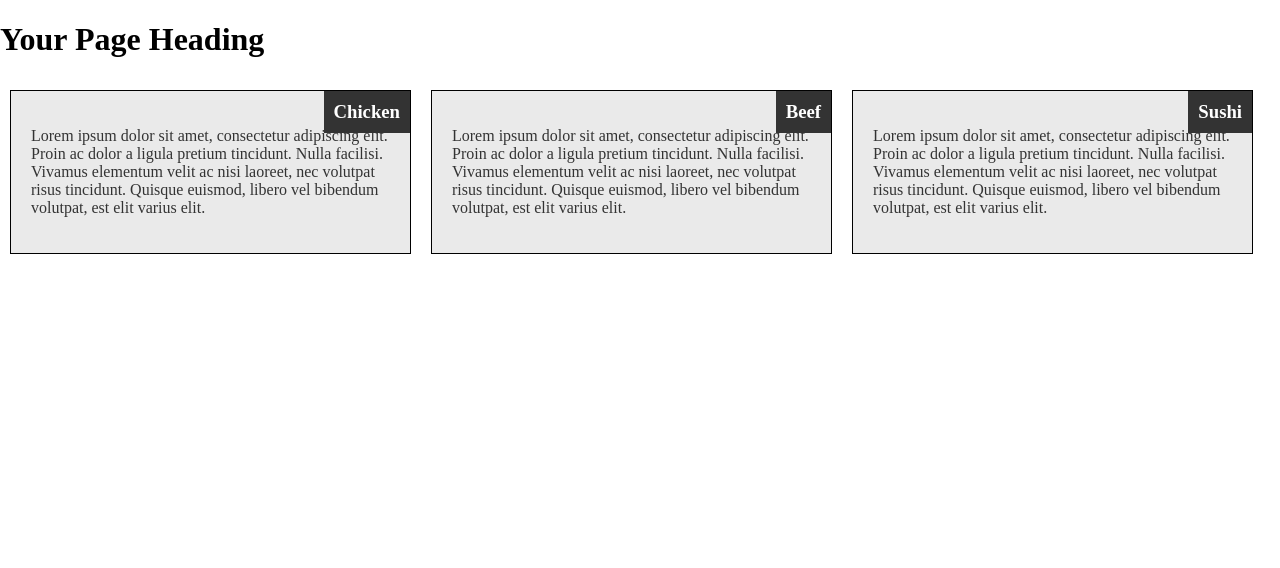
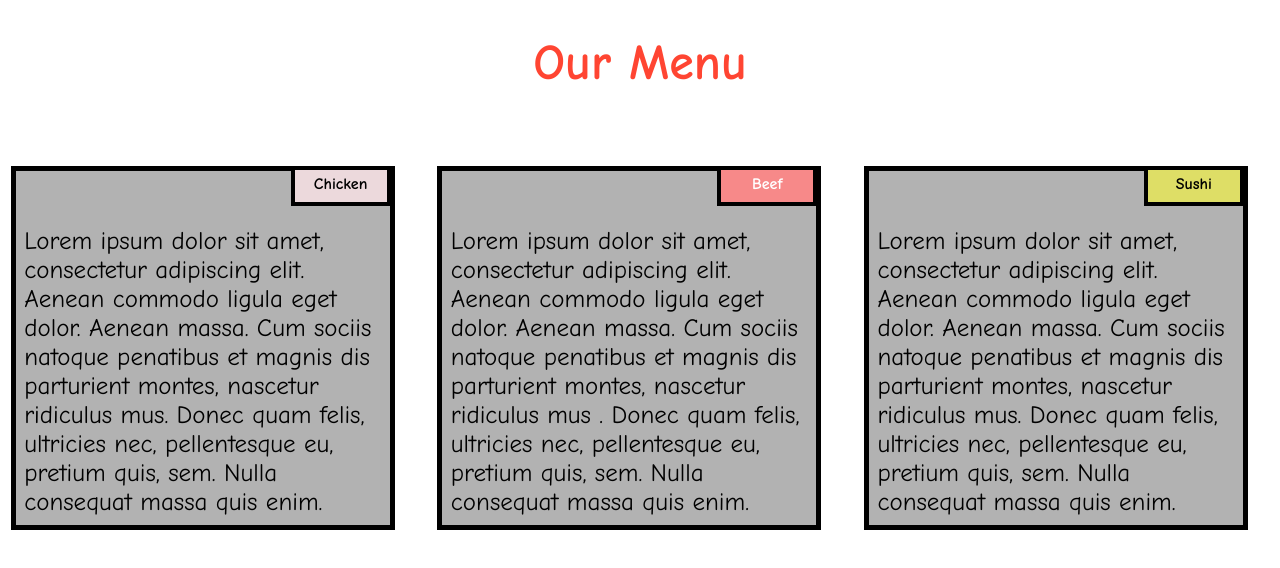
Before and after one commit to Natib22/coursera, a plain HTML site: page module 2 soln/index.html in a window 1280 px wide. Drawn offline with Linux system fonts and the light colour scheme.

Commit message:
final design

```diff
--- a/module 2 soln/index.html
+++ b/module 2 soln/index.html
@@ -1,45 +1,51 @@
 <!DOCTYPE html>
 <html lang="en">
 <head>
-    <meta charset="UTF-8">
-    <meta name="viewport" content="width=device-width, initial-scale=1.0">
-    <title>Your Assignment Title</title>
-    <link rel="stylesheet" href="style.css">
+    <title>Responsive Layout</title>
+    <meta name="viewport" content="width=device-width, initial-scale=1">
+    <link rel="stylesheet" type="text/css" href="style.css">
 </head>
 <body>
-    <h1>Your Page Heading</h1>
-    <div class="mydiv clearfix">
+    <h1>Our Menu</h1>
+
+    <div class="container">
         <div class="row">
-            <section class="section-box">
-                <h3 class="section-title">Chicken</h3>
-                <p>
-                    Lorem ipsum dolor sit amet, consectetur adipiscing elit.
-                    Proin ac dolor a ligula pretium tincidunt. Nulla facilisi.
-                    Vivamus elementum velit ac nisi laoreet, nec volutpat risus tincidunt.
-                    Quisque euismod, libero vel bibendum volutpat, est elit varius elit.
-                </p>
-            </section>
-            <section class="section-box">
-                <h3 class="section-title">Beef</h3>
-                <p>
-                    Lorem ipsum dolor sit amet, consectetur adipiscing elit.
-                    Proin ac dolor a ligula pretium tincidunt. Nulla facilisi.
-                    Vivamus elementum velit ac nisi laoreet, nec volutpat risus tincidunt.
-                    Quisque euismod, libero vel bibendum volutpat, est elit varius elit.
-                </p>
-            </section>
-        </div>
-        <div class="row">
-            <section class="section-box seccc">
-                <h3 class="section-title">Sushi</h3>
-                <p>
-                    Lorem ipsum dolor sit amet, consectetur adipiscing elit.
-                    Proin ac dolor a ligula pretium tincidunt. Nulla facilisi.
-                    Vivamus elementum velit ac nisi laoreet, nec volutpat risus tincidunt.
-                    Quisque euismod, libero vel bibendum volutpat, est elit varius elit.
-                </p>
-            </section>
+
+            <div class="col-lg-4 col-md-6 col-sm-12">
+                <div class="box">
+                    <p class="content-name name1">Chicken</p>
+                    <p class="content">Lorem ipsum dolor sit amet, consectetur
+                        adipiscing elit. Aenean commodo ligula eget dolor. Aenean
+                        massa. Cum sociis natoque penatibus et magnis dis parturient
+                         montes, nascetur ridiculus mus. Donec quam felis, ultricies nec,
+                         pellentesque eu, pretium quis, sem. Nulla consequat massa quis enim.</p>
+                </div>
+            </div>
+
+            <div class="col-lg-4 col-md-6 col-sm-12">
+                <div class="box">
+                    <p class="content-name name2">Beef</p>
+                    <p class="content">Lorem ipsum dolor sit amet, consectetur adipiscing elit.
+                         Aenean commodo ligula eget dolor.
+                        Aenean massa. Cum sociis natoque penatibus et
+                         magnis dis parturient montes, nascetur ridiculus mus
+                         . Donec quam felis, ultricies nec, pellentesque eu, pretium quis,
+                          sem. Nulla consequat massa quis enim.</p>
+                </div>
+            </div>
+
+            <div class="col-lg-4 col-md-12 col-sm-12">
+                <div class="box">
+                    <p class="content-name name3">Sushi</p>
+                    <p class="content">Lorem ipsum dolor sit amet, consectetur adipiscing elit.
+                        Aenean commodo ligula eget dolor. Aenean massa. Cum sociis natoque penatibus
+                         et magnis dis parturient montes, nascetur ridiculus mus. Donec quam felis,
+                         ultricies nec, pellentesque eu, pretium quis, sem. Nulla consequat massa quis enim.</p>
+                </div>
+            </div>
+
         </div>
     </div>
+
 </body>
 </html>
--- a/module 2 soln/style.css
+++ b/module 2 soln/style.css
@@ -2,49 +2,100 @@
     box-sizing: border-box;
   }
 
-body {
+  body{
       margin: 0;
-    font-family: 'Times New Roman', Times, serif, sans-serif;
+      padding: 0;
+    font-family: "Comic Sans MS", cursive, sans-serif;
   }
 
-.section-box {
-    background-color: #eaeaea;
-    color: #333;
-    border: 1px solid black;
-    padding: 20px;
-    margin: 10px;
-    position: relative;
-    float: left;
-    width: 48%; /* Default width for tablet view */
+  .container {
+    margin-top: 5%;
+    margin-bottom: 5%;
   }
 
-.section-title {
-    position: absolute;
-    top: 0;
-    right: 0;
-    background-color: #333;
-    color: white;
-    padding: 10px;
-    margin: 0;
+  h1 {
+    margin-bottom: 15px;
+    text-align: center;
+    color: #ff4532;
+    font-size: 50px;
   }
 
-.section-box h3 {
-    margin-top: 0;
+  .box{
+    width: 100%;
+    overflow: none;
   }
 
-/* Desktop View */
+  .content-name{
+    overflow: none;
+    text-align: center;
+    border: 4px solid black;
+    width: 100px;
+    height: 40px;
+    padding: 5px;
+    float: right;
+    margin-right: 36px;
+    margin-top: 0px;
+    font-weight: bold;
+    position: relative;
+  }
+
+  .content{
+    border: 5px solid black;
+    width: 90%;
+    height: auto;
+    margin: 2.5%;
+    color: black;
+    font-size: 25px;
+    padding: 2%;
+    padding-top: 55px;
+    background-color: rgba(0,0,0,0.3);
+  }
+
+  .name1{
+    background-color: #ecd9dc;
+  }
+
+  .name2{
+    color: white;
+    background-color: #f78989;
+  }
+
+  .name3{
+    background-color: #dede66;
+  }
+
+
   @media (min-width: 992px) {
-    .section-box {
-        width: 31.33%; /* Each section takes up equal space on the desktop */
+    .col-lg-4 {
+      float: left;
+      width: 33.33%;
     }
   }
+
+
   @media (min-width: 768px) and (max-width: 991px) {
-    .section-box {
-        width: 50%; /* First two sections in the first row are of equal size */
+    .col-md-6, .col-md-12 {
+      float: left;
+    }
+    .col-md-6 {
+      width: 48%;
+    }
+    .col-md-12 {
+
+      width: 100%;
+    }
+    .name3 {
+      margin-right: 65px;
+      width: 100px;
+    }
   }
 
-    .section-box:nth-child(odd) {
-        clear: both; /* Clear the float for the third section to move it to the second row */
-        width: 100%; /* Third section takes up the entire row in the second row */
+  @media (min-width: 0px) and (max-width: 767px) {
+    .col-sm-12 {
+      float: left;
+      width: 100%;
+    }
+    .content-name {
+      margin-right: 30px;
     }
   }
```
Lines whose indentation alone changed are shown as unchanged.
